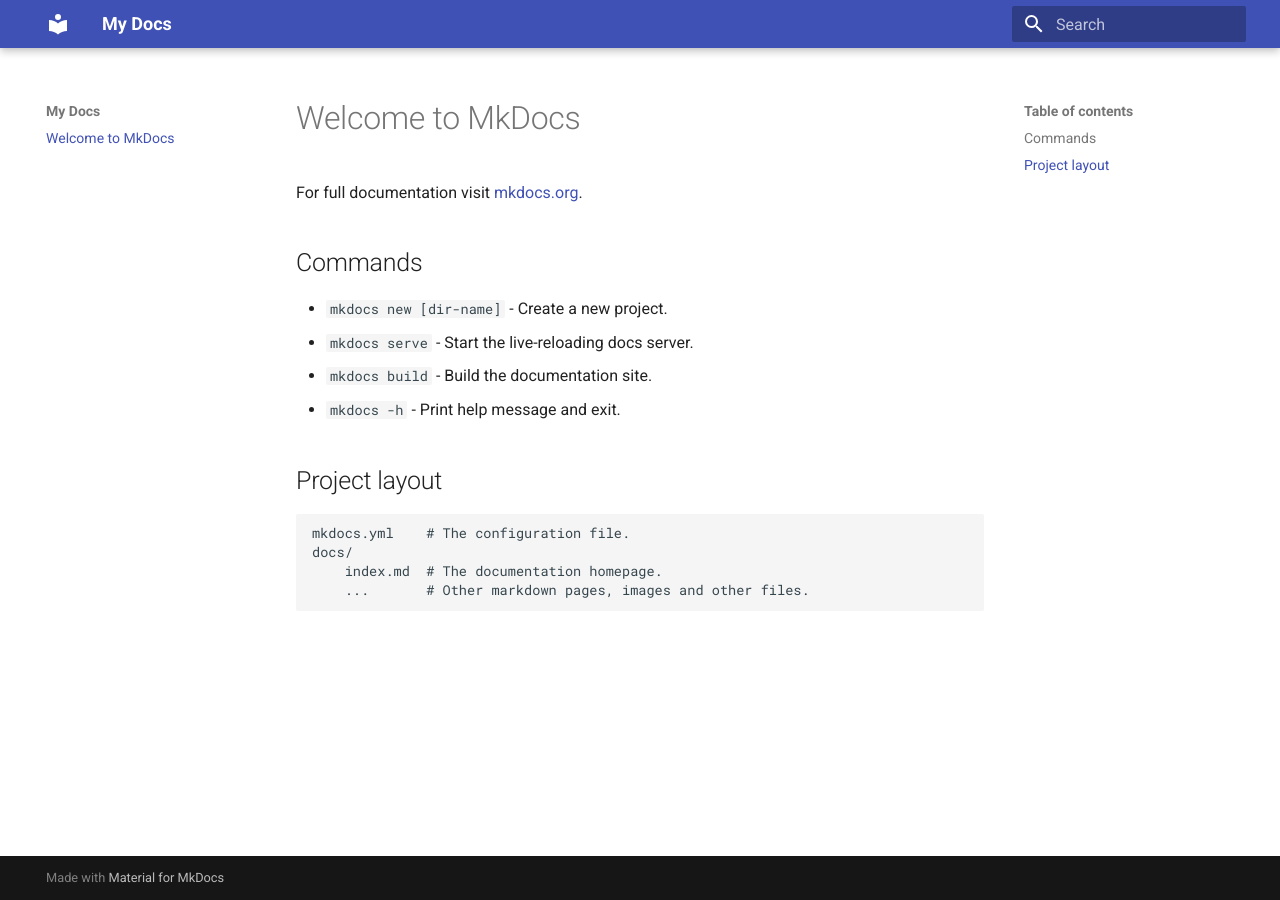
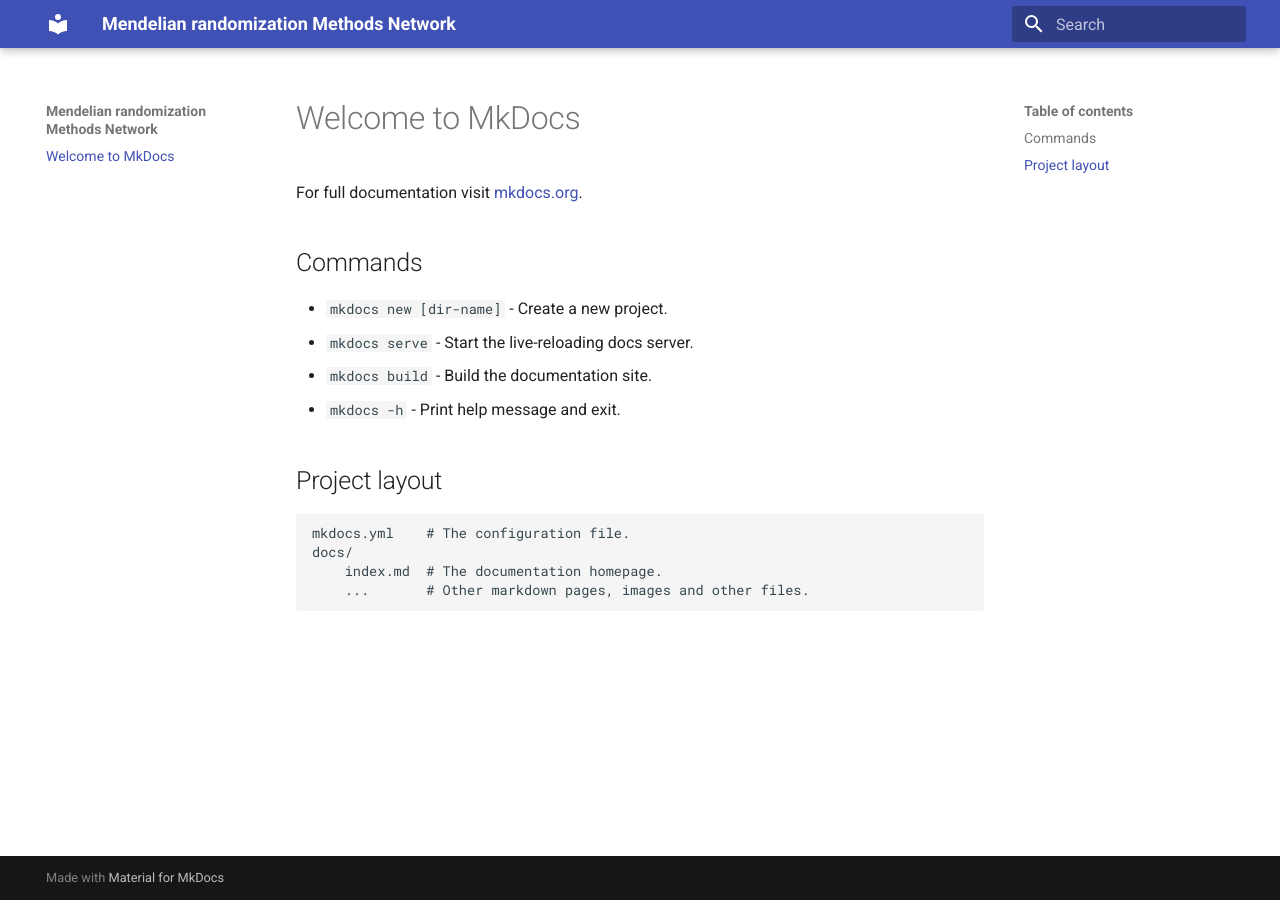
Before and after one commit to open-mr-project/open-mr-project.github.io, an MkDocs documentation site: the page built from docs/index.md, in a window 1280 px wide. Built offline with MkDocs 1.6.1 and Material for MkDocs 9.7.7, drawn with Linux system fonts in a browser that asks for light colours.

Commit message:
Fix site_name

```diff
--- a/mkdocs.yml
+++ b/mkdocs.yml
@@ -1,3 +1,3 @@
-site_name: My Docs
+site_name: Mendelian randomization Methods Network
 theme:
   name: material
```
